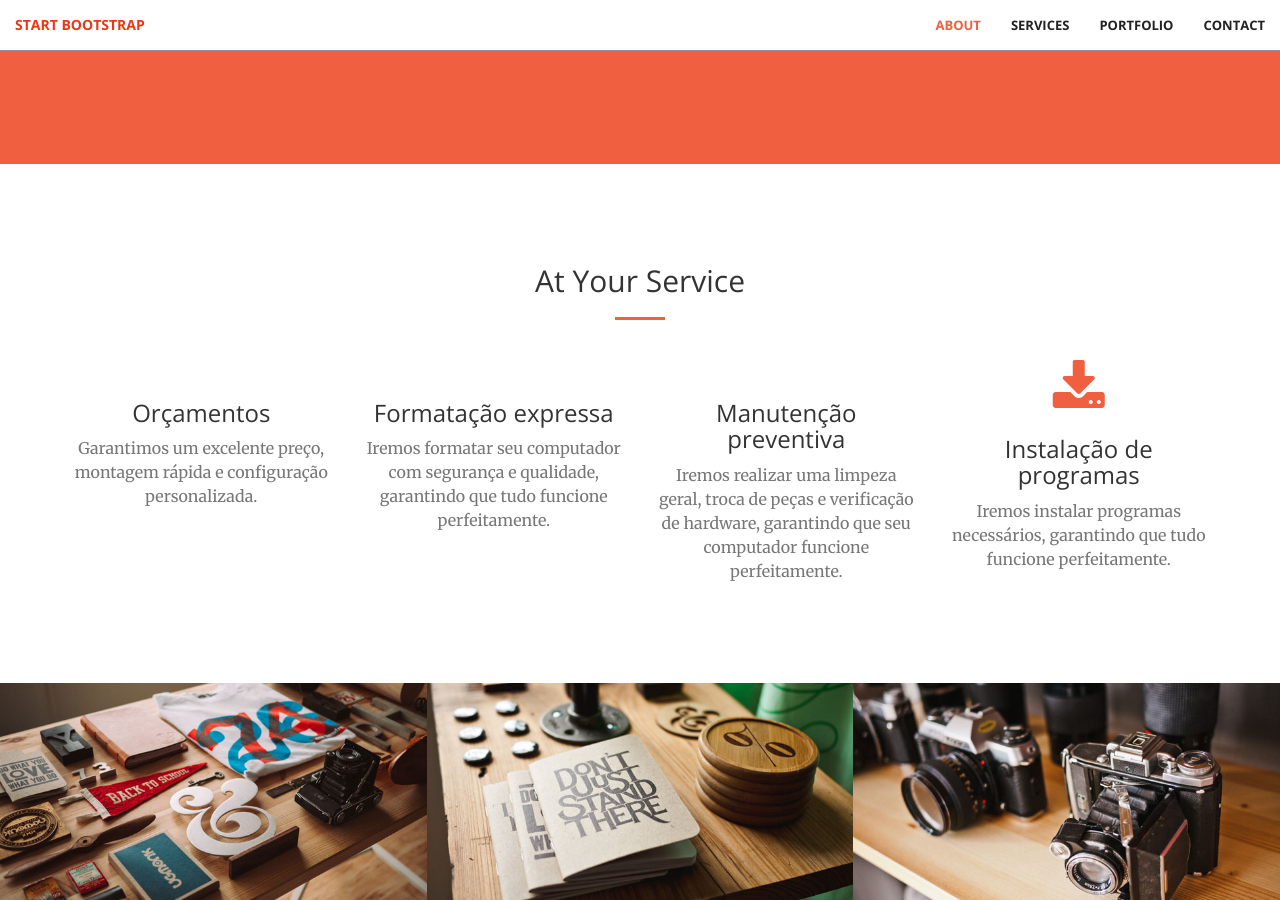
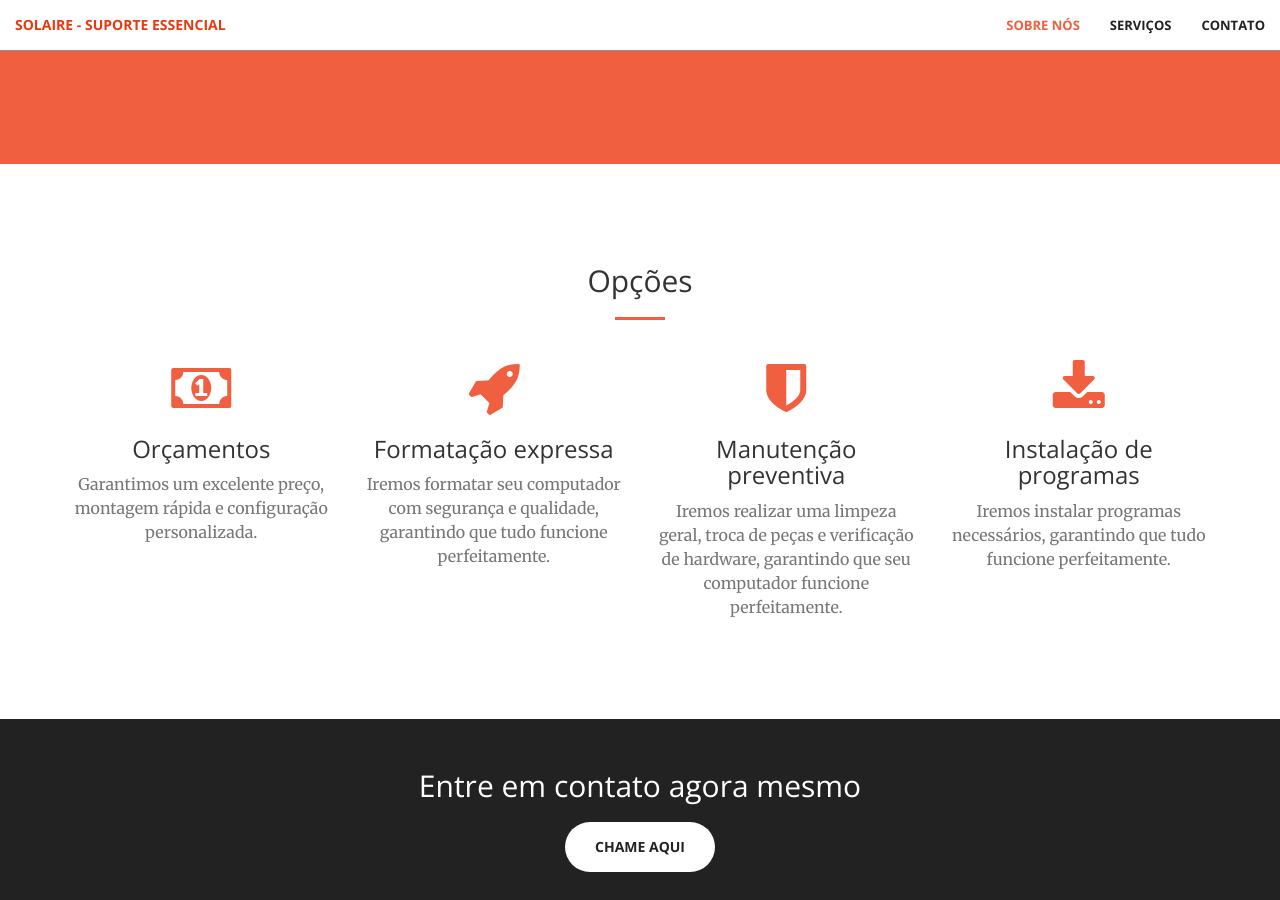
Before and after one commit to solaire-tec/solaire-tec.github.io, a Jekyll site: the page built from index.html, in a window 1280 px wide and 900 px high, scrolled down 1104 px. Built offline with Jekyll 4.4.1, drawn with Linux system fonts in a browser that asks for light colours; some of the changed text lies outside the part shown.

Commit message:
blog updates

```diff
--- a/_includes/aside.html
+++ b/_includes/aside.html
@@ -1,8 +1,8 @@
   <aside class="bg-dark">
       <div class="container text-center">
           <div class="call-to-action">
-              <h2>Free Download at Start Bootstrap!</h2>
-              <a href="#" class="btn btn-default btn-xl wow tada">Download Now!</a>
+              <h2>Entre em contato agora mesmo  </h2>
+              <a href="#" class="btn btn-default btn-xl wow tada">Chame aqui</a>
           </div>
       </div>
   </aside>
--- a/_includes/nav.html
+++ b/_includes/nav.html
@@ -8,23 +8,20 @@
                 <span class="icon-bar"></span>
                 <span class="icon-bar"></span>
             </button>
-            <a class="navbar-brand page-scroll" href="#page-top">Start Bootstrap</a>
+            <a class="navbar-brand page-scroll" href="#page-top">Solaire - Suporte essencial</a>
         </div>
 
         <!-- Collect the nav links, forms, and other content for toggling -->
         <div class="collapse navbar-collapse" id="bs-example-navbar-collapse-1">
             <ul class="nav navbar-nav navbar-right">
                 <li>
-                    <a class="page-scroll" href="#about">About</a>
+                    <a class="page-scroll" href="#about">Sobre nós</a>
                 </li>
                 <li>
-                    <a class="page-scroll" href="#services">Services</a>
+                    <a class="page-scroll" href="#services">Serviços</a>
                 </li>
                 <li>
-                    <a class="page-scroll" href="#portfolio">Portfolio</a>
-                </li>
-                <li>
-                    <a class="page-scroll" href="#contact">Contact</a>
+                    <a class="page-scroll" href="#contact">Contato</a>
                 </li>
             </ul>
         </div>
--- a/_includes/services.html
+++ b/_includes/services.html
@@ -2,7 +2,7 @@
     <div class="container">
         <div class="row">
             <div class="col-lg-12 text-center">
-                <h2 class="section-heading">At Your Service</h2>
+                <h2 class="section-heading">Opções</h2>
                 <hr class="primary">
             </div>
         </div>
@@ -12,7 +12,7 @@
             <!-- Quotes/Estimates -->
             <div class="col-lg-3 col-md-6 text-center">
                 <div class="service-box">
-                    <i class="fa fa-4x fa-file-invoice-dollar wow bounceIn text-primary"></i>
+                    <i class="fa fa-4x fa-money wow bounceIn text-primary"></i>
                     <h3>Orçamentos</h3>
                     <p class="text-muted">Garantimos um excelente preço, montagem rápida e configuração personalizada.</p>
                 </div>
@@ -21,7 +21,7 @@
             <!-- Fast Formatting -->
             <div class="col-lg-3 col-md-6 text-center">
                 <div class="service-box">
-                    <i class="fa fa-4x fa-tachometer-alt wow bounceIn text-primary" data-wow-delay=".1s"></i>
+                    <i class="fa fa-4x fa-rocket wow bounceIn text-primary" data-wow-delay=".1s"></i>
                     <h3>Formatação expressa</h3>
                     <p class="text-muted">Iremos formatar seu computador com segurança e qualidade, garantindo que tudo funcione perfeitamente.</p>
                 </div>
@@ -30,7 +30,7 @@
             <!-- Preventive Maintenance -->
             <div class="col-lg-3 col-md-6 text-center">
                 <div class="service-box">
-                    <i class="fa fa-4x fa-tools wow bounceIn text-primary" data-wow-delay=".2s"></i>
+                    <i class="fa fa-4x fa-shield wow bounceIn text-primary" data-wow-delay=".2s"></i>
                     <h3>Manutenção preventiva</h3>
                     <p class="text-muted">Iremos realizar uma limpeza geral, troca de peças e verificação de hardware, garantindo que seu computador funcione perfeitamente.</p>
                 </div>
--- a/_layouts/front.html
+++ b/_layouts/front.html
@@ -8,7 +8,7 @@
   {% include header.html %}
   {% include call-to-action.html %}
   {% include services.html %}
-  {% include portfolio.html %}
+  <!-- {% include portfolio.html %} -->
   {% include aside.html %}
   {% include contact.html %}
   {% include scripts.html %}
```
